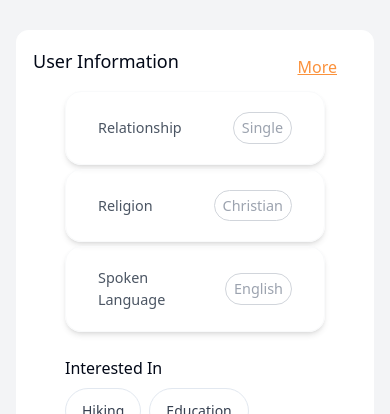
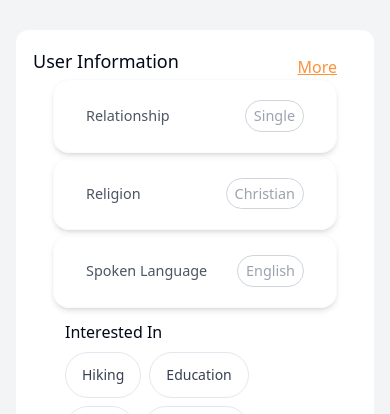
Before and after one commit to itzhord/Travel-Buddy, a SvelteKit app: page /dashboard/profile in a window 390 px wide. Shown: the part 617-1031 px from the top of the page. Built offline with nearby package versions, Linux system fonts and the light colour scheme.

Commit message:
feat: update user profile layout with responsive adjustments and improved spacing

```diff
--- a/src/routes/dashboard/profile/+page.svelte
+++ b/src/routes/dashboard/profile/+page.svelte
@@ -95,7 +95,7 @@ let userInfo = [
         <img
           src={user.avatar}
           alt={user.name}
-          class="w-24 lg:w-50 rounded-full object-cover shadow-md"
+          class="w-24 md:w-32 lg:w-40 rounded-full object-cover shadow-md"
         />
         <!-- Name, Age, Match, Location -->
         <div class="ml-4 text-white drop-shadow-md">
@@ -145,9 +145,9 @@ let userInfo = [
           <h2 class="mb-3 text-lg font-normal">User Information</h2>
         <a href="#" class="text-orange-400 underline pr-5">More</a>
         </div>
-        <div class="flex flex-col lg:text-[1.2rem] -mt-7 p-8 space-y-1">
+        <div class="flex flex-col lg:text-[1.2rem] -mt-7 p-5 md:p-8 space-y-1">
           {#each userInfo as info}
-            <div class="flex items-center py-5 px-8 border border-gray-50 justify-between space-x-2 rounded-2xl shadow-md">
+            <div class="flex items-center py-5 px-8 border border-gray-50 justify-between space-x-5 rounded-2xl shadow-md">
               <span class="text-gray-600 text-[0.9rem]">{info.label}</span>
               <span class="text-[0.9rem] text-gray-400 py-1 px-2 lg:py-2 lg:px-10 border border-gray-300 rounded-3xl">{info.value}</span>
             </div>
```
